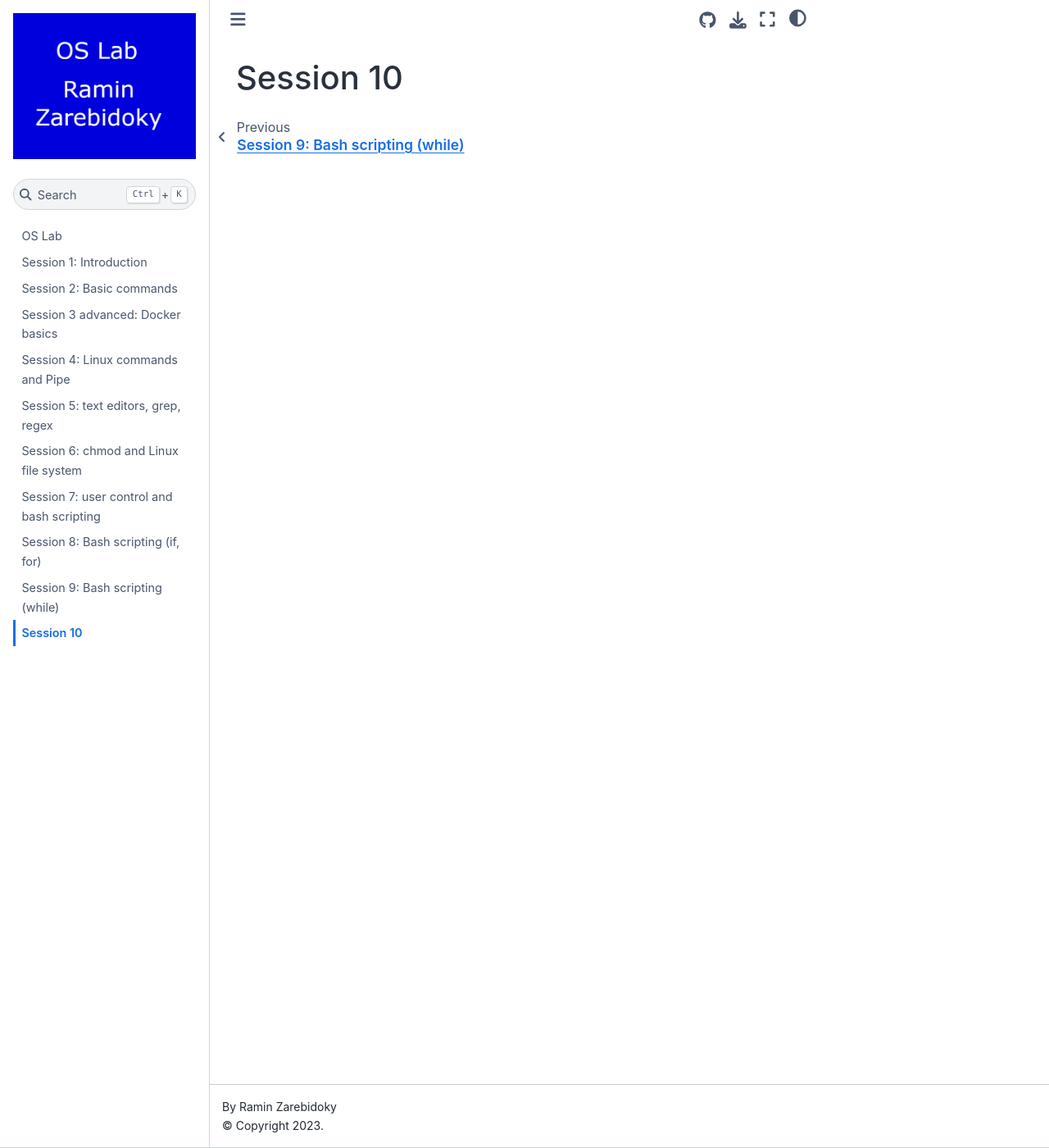
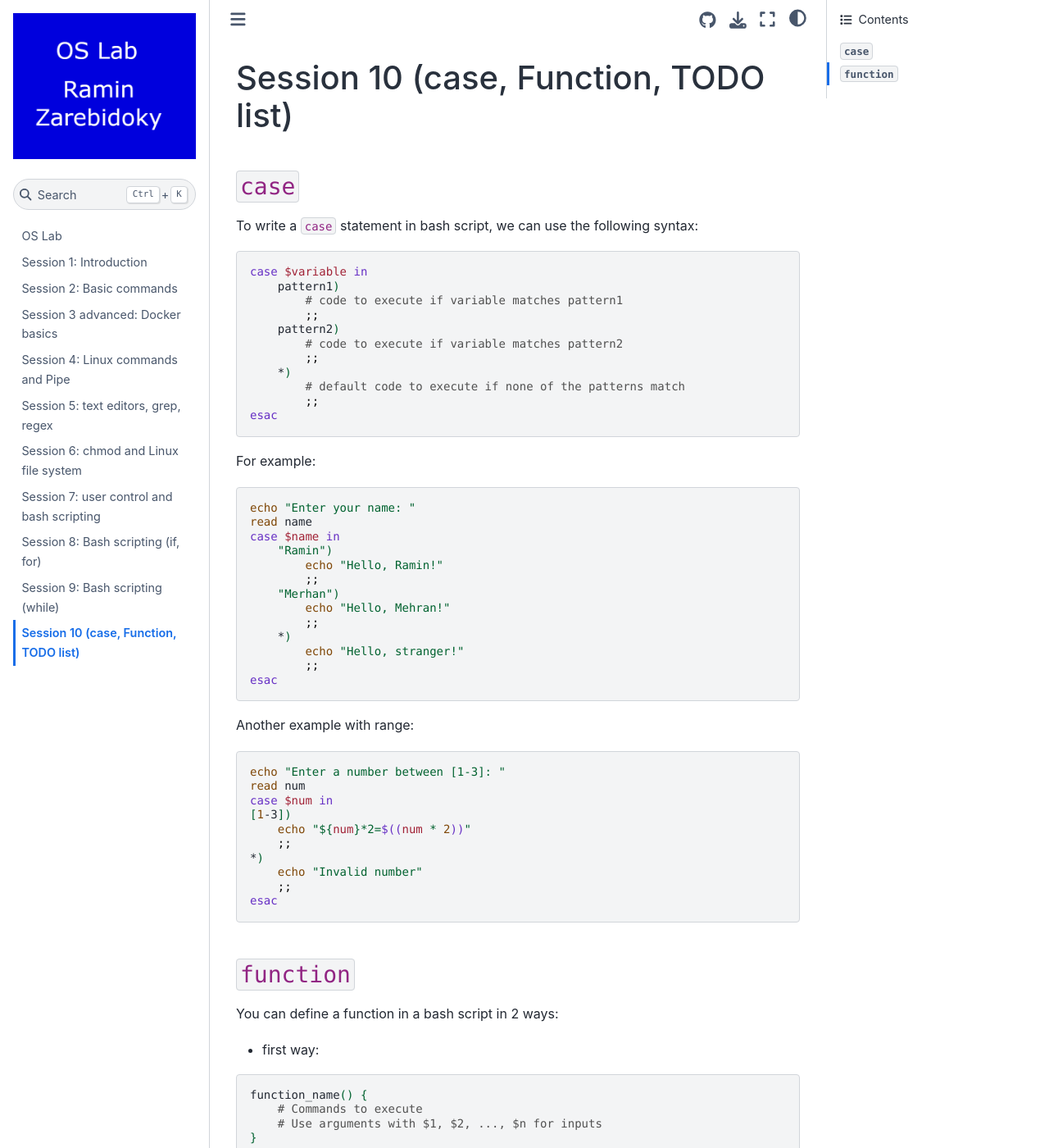
Before and after one commit to LiterallyTheOne/os_lab, a Jupyter Book: the page built from docs/session_10.md, in a window 1280 px wide and 1400 px high. Shown: the whole window at 82% size. Built offline with Jupyter Book 1.0.4 settings and Sphinx 7.4.7 and the Sphinx Book theme 1.1.4, drawn with Linux system fonts in a browser that asks for light colours; some of the changed text lies outside the part shown.

Commit message:
Add `case` and `function`

````diff
--- a/docs/session_10.md
+++ b/docs/session_10.md
@@ -1 +1,113 @@
-# Session 10
+# Session 10 (case, Function, TODO list)
+
+## `case`
+
+To write a `case` statement in bash script, we can use the following syntax:
+
+```shell
+case $variable in
+    pattern1)
+        # code to execute if variable matches pattern1
+        ;;
+    pattern2)
+        # code to execute if variable matches pattern2
+        ;;
+    *)
+        # default code to execute if none of the patterns match
+        ;;
+esac
+```
+
+For example:
+```shell
+echo "Enter your name: "
+read name
+case $name in
+    "Ramin")
+        echo "Hello, Ramin!"
+        ;;
+    "Merhan")
+        echo "Hello, Mehran!"
+        ;;
+    *)
+        echo "Hello, stranger!"
+        ;;
+esac
+```
+
+Another example with range:
+
+```shell
+echo "Enter a number between [1-3]: "
+read num
+case $num in
+[1-3])
+    echo "${num}*2=$((num * 2))"
+    ;;
+*)
+    echo "Invalid number"
+    ;;
+esac
+```
+
+## `function`
+
+You can define a function in a bash script in 2 ways:
+
+* first way:
+
+```shell
+function_name() {
+    # Commands to execute
+    # Use arguments with $1, $2, ..., $n for inputs
+}
+```
+
+```{note}
+parantheses should be empty.
+```
+
+* second way:
+
+```shell
+function function_name {
+    # Commands to execute
+    # Use arguments with $1, $2, ..., $n for inputs
+}
+```
+
+For example:
+
+```shell
+f1() {
+    echo "Hello"
+}
+
+f1
+```
+
+The example above is a simple function without passing any argument to it.
+
+Another example:
+
+```shell
+f2() {
+    echo "Hello $1"
+}
+
+f2 "Ramin"
+```
+
+The code above gets one argument.
+
+Antoher example:
+
+```shell
+f3() {
+    echo "$(($1 + $2))"
+}
+
+f3 2 5
+```
+
+The code above takes two arguments and returns the sum of them.
````
